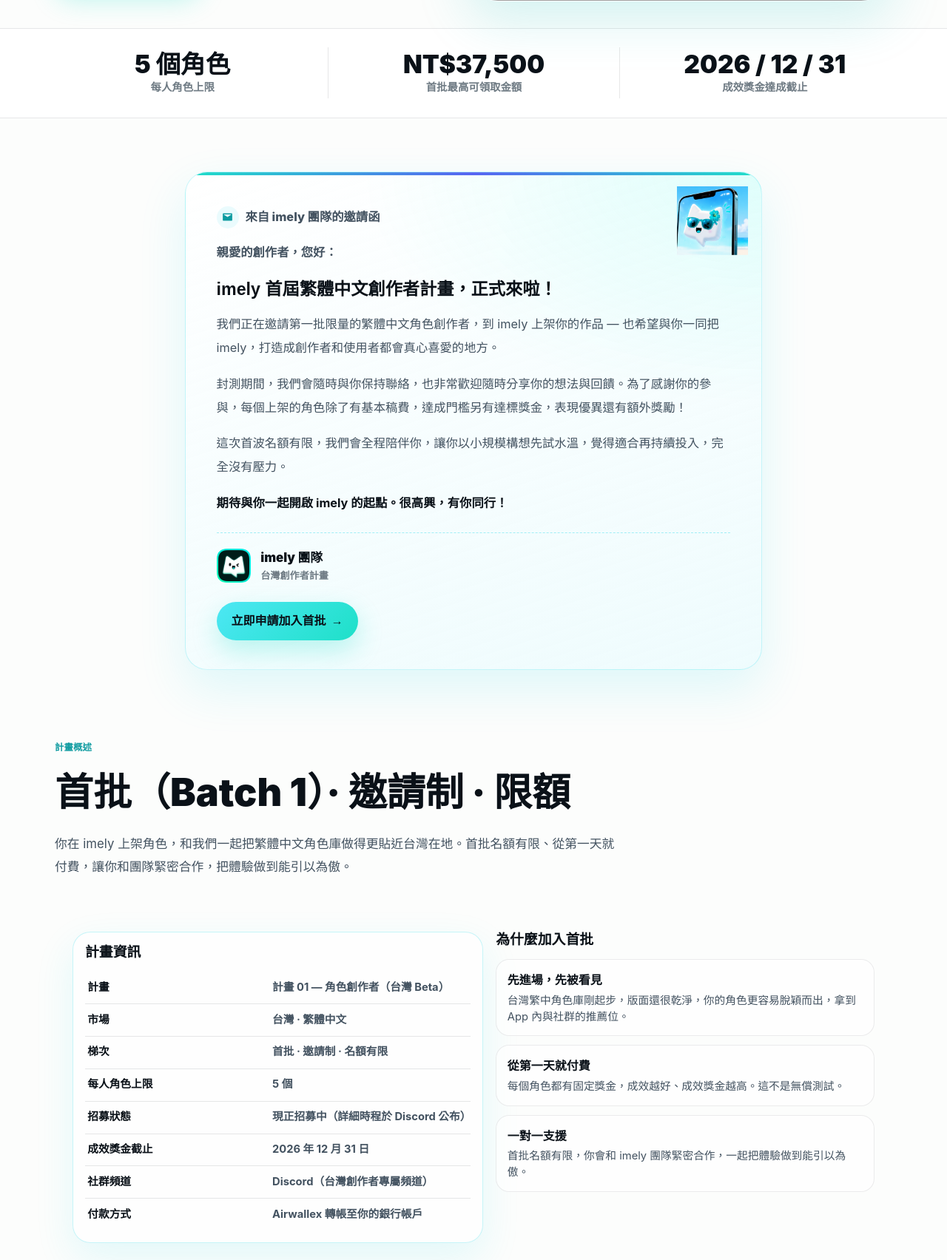
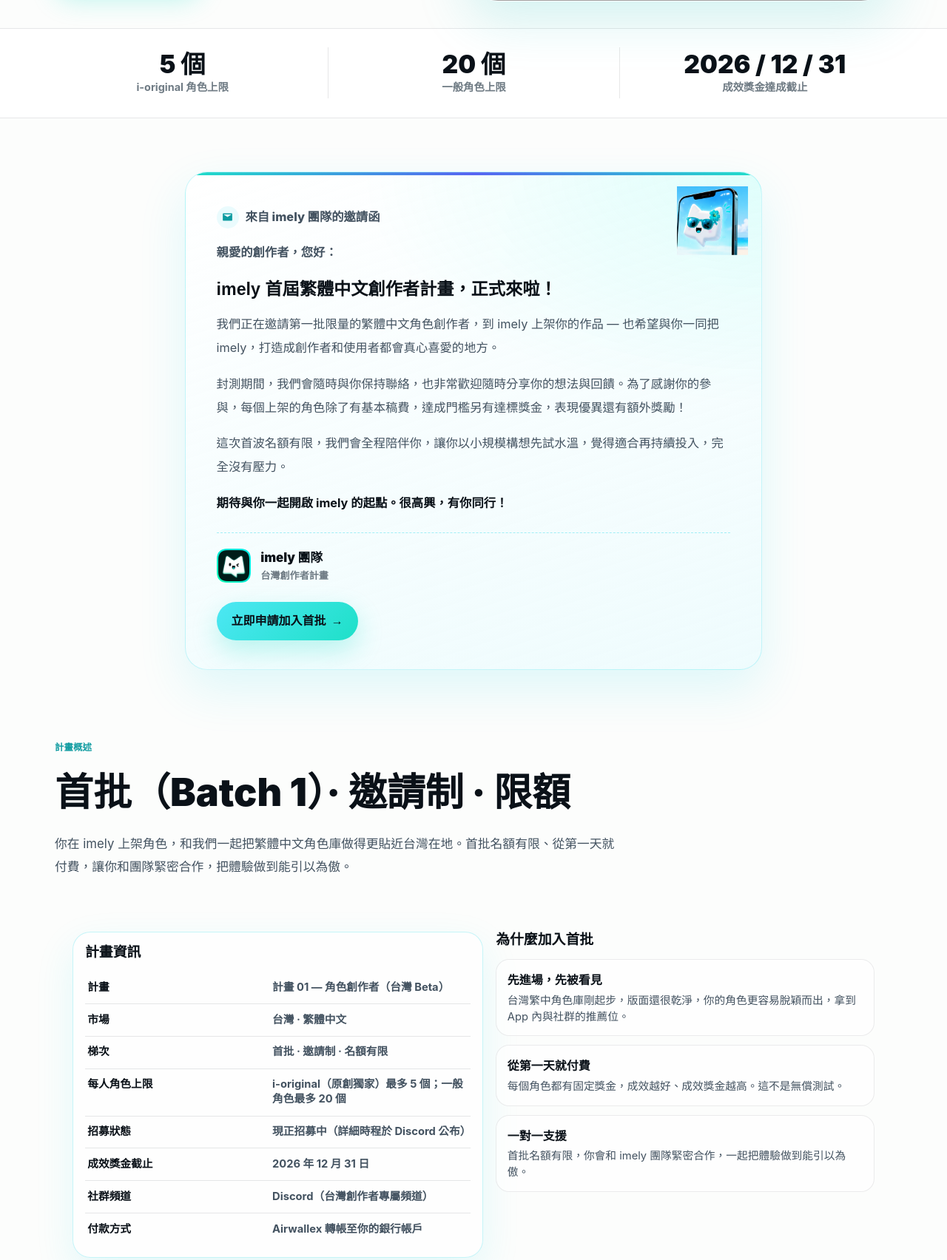
Before and after one commit to hovinhnghiem/iMely_Creator, a website: page tw/index.html in a window 1280 px wide. Shown: the part 727-2431 px from the top of the page at 74% size. Drawn offline with Linux system fonts and the light colour scheme; grey boxes are pictures that could not be loaded; a web font is replaced by a local one.

Commit message:
Update Taiwan Beta character limits

```diff
--- a/tw/index.html
+++ b/tw/index.html
@@ -26,7 +26,7 @@
   <link rel="alternate" hreflang="id" href="https://creator.imely.ai/id/">
   <link rel="alternate" hreflang="zh-TW" href="https://creator.imely.ai/tw/">
   <link rel="alternate" hreflang="x-default" href="https://creator.imely.ai/">
-  <link rel="stylesheet" href="../assets/styles.css?v=20260824-tw-7">
+  <link rel="stylesheet" href="../assets/styles.css?v=20260904-tw-beta-limits1">
   <script>
     window.va = window.va || function () { (window.vaq = window.vaq || []).push(arguments); };
   </script>
@@ -87,12 +87,12 @@
 
       <section class="proof-band" aria-label="計畫亮點">
         <div>
-          <strong>5 個角色</strong>
-          <span>每人角色上限</span>
+          <strong>5 個</strong>
+          <span>i-original 角色上限</span>
         </div>
         <div>
-          <strong>NT$37,500</strong>
-          <span>首批最高可領取金額</span>
+          <strong>20 個</strong>
+          <span>一般角色上限</span>
         </div>
         <div>
           <strong>2026 / 12 / 31</strong>
@@ -143,7 +143,7 @@
                 <tr><th scope="row">計畫</th><td>計畫 01 — 角色創作者（台灣 Beta）</td></tr>
                 <tr><th scope="row">市場</th><td>台灣 · 繁體中文</td></tr>
                 <tr><th scope="row">梯次</th><td>首批 · 邀請制 · 名額有限</td></tr>
-                <tr><th scope="row">每人角色上限</th><td>5 個</td></tr>
+                <tr><th scope="row">每人角色上限</th><td>i-original（原創獨家）最多 5 個；一般角色最多 20 個</td></tr>
                 <tr><th scope="row">招募狀態</th><td>現正招募中（詳細時程於 Discord 公布）</td></tr>
                 <tr><th scope="row">成效獎金截止</th><td>2026 年 12 月 31 日</td></tr>
                 <tr><th scope="row">社群頻道</th><td>Discord（台灣創作者專屬頻道）</td></tr>
@@ -225,14 +225,14 @@
                 <span>／每個角色最高（固定＋成效）</span>
               </div>
               <div>
-                <strong>NT$37,500</strong>
-                <span>首批最高可領取金額</span>
+                <strong>5 + 20</strong>
+                <span>i-original／一般角色上限</span>
               </div>
             </div>
             <ul class="program-list">
               <li>方案 A 原創獨家 NT$1,250／角色 · 方案 B 跨平台移植 NT$625 · 方案 C 影片 NT$1,000 起。</li>
               <li>成效獎金依每個角色各自累積的訊息里程碑發放，最高 NT$6,250／角色。</li>
-              <li>每人最多 5 個角色 · 角色著作權仍歸你所有。</li>
+              <li>i-original（原創獨家）最多 5 個；一般角色最多 20 個 · 角色著作權仍歸你所有。</li>
             </ul>
             <div class="card-actions">
               <a class="button-primary" href="https://docs.google.com/forms/d/e/1FAIpQLSfDqZ-kwwkx2p5QJrE06VSw-jXe_ABHulQTaB5L2pjVhlrDmQ/viewform" target="_blank" rel="noopener noreferrer">立即申請加入 Beta <span aria-hidden="true">→</span></a>
```
Also changed, not shown: tw/character.html (+11 -10 lines).
